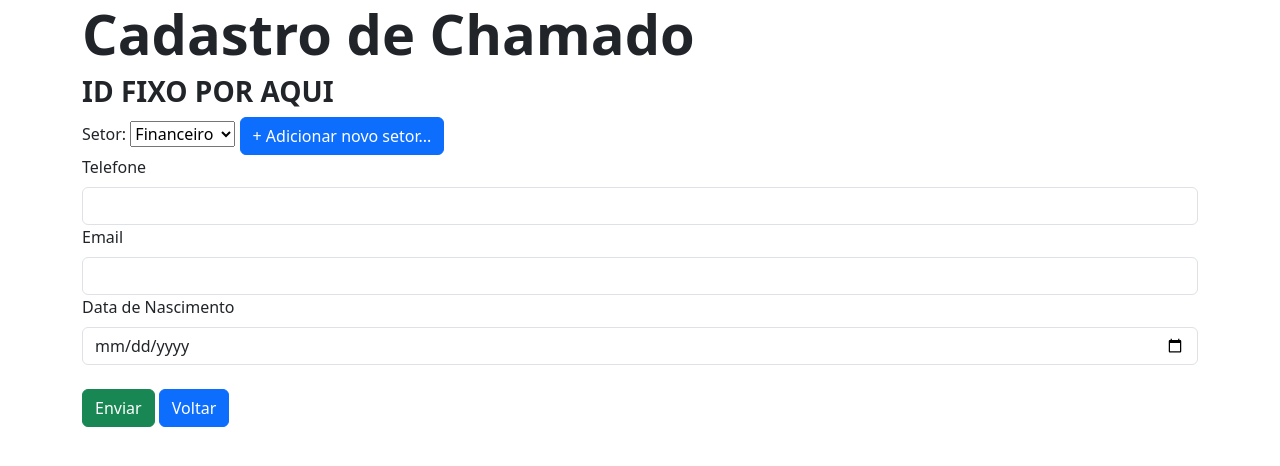
After one commit to Wadls/w5i_gerenciador_de_atendimentos, a PHP site: page /cadastro_chamado.php in a window 1280 px wide. The commit adds this page. Shown: the top 466 px of the page. Run offline with PHP 8.4, Linux system fonts and the light colour scheme.

Commit message:
Adicao da Pasta Dao, Objeto Setor, e modificacao de setores

```diff
--- /dev/null
+++ b/cadastro_chamado.php
@@ -0,0 +1,74 @@
+<!doctype html>
+<html lang="en">
+  <head>
+    <!-- Required meta tags -->
+    <meta charset="utf-8">
+    <meta name="viewport" content="width=device-width, initial-scale=1">
+
+    <!-- Bootstrap CSS -->
+    <link href="css/bootstrap.min.css" rel="stylesheet">
+    <?php
+        require_once __DIR__ . '/daos/setorDAO.php';
+
+        ?>
+
+    <title>Cadastro</title>
+  </head>
+  <body>
+    <div class= "container">
+        <div class= "row">
+            <div class= "column">
+                <h1 class="display-4 fw-bold">Cadastro de Chamado</h1>
+                <form action="cadastro_script.php" method="POST">
+                    <div class="form-group">
+                        <h3 class=" fw-bold" name="id-chamado"><?php echo"ID FIXO POR AQUI" ?></h3>
+                    </div>
+                    <div class="form-group">
+                        <label class="form-label">Setor: </label>
+                        <select name="frutas" id="frutas">
+                            <?php listar_setores($setores) ?>
+                        </select>
+                        <input
+                            type="button"
+                            class="btn btn-primary"
+                            value="+ Adicionar novo setor..."
+                            onclick="window.location.href='cadastro_setor.php';"
+                        />
+
+
+                    </div>
+                    <div class="form-group">
+                        <label for="telefone" class="form-label">Telefone</label>
+                        <input type="text" class="form-control" name="telefone">
+                    </div>
+                    <div class="form-group">
+                        <label for="email" class="form-label">Email</label>
+                        <input type="email" class="form-control" name="email">
+                    </div>
+                    <div class="form-group">
+                        <label for="data_nascimento" class="form-label">Data de Nascimento</label>
+                        <input type="date" class="form-control" name="data_nascimento">
+                    <br>
+                    </div>
+                    <div class="form-group">
+                        <button type="submit" class="btn btn-success">Enviar</button>    <!-- class= "btn btn-primary" -->
+                        <a href="pesquisa.php" class="btn btn-primary">Voltar</a>
+                    </div>
+                </form>
+
+            </div>
+        </div>
+    </div>
+
+    <!-- Optional JavaScript; choose one of the two! -->
+
+    <!-- Option 1: Bootstrap Bundle with Popper -->
+    <script src="https://cdn.jsdelivr.net/npm/bootstrap@5.0.2/dist/js/bootstrap.bundle.min.js" integrity="sha384-MrcW6ZMFYlzcLA8Nl+NtUVF0sA7MsXsP1UyJoMp4YLEuNSfAP+JcXn/tWtIaxVXM" crossorigin="anonymous"></script>
+
+    <!-- Option 2: Separate Popper and Bootstrap JS -->
+    <!--
+    <script src="https://cdn.jsdelivr.net/npm/@popperjs/core@2.9.2/dist/umd/popper.min.js" integrity="sha384-IQsoLXl5PILFhosVNubq5LC7Qb9DXgDA9i+tQ8Zj3iwWAwPtgFTxbJ8NT4GN1R8p" crossorigin="anonymous"></script>
+    <script src="https://cdn.jsdelivr.net/npm/bootstrap@5.0.2/dist/js/bootstrap.min.js" integrity="sha384-cVKIPhGWiC2Al4u+LWgxfKTRIcfu0JTxR+EQDz/bgldoEyl4H0zUF0QKbrJ0EcQF" crossorigin="anonymous"></script>
+    -->
+  </body>
+</html>
--- /dev/null
+++ b/daos/setorDAO.php
@@ -0,0 +1,10 @@
+<?php
+    $setores = ['Financeiro', 'Acadêmico', 'Interno'];
+        function listar_setores($lista) {
+            foreach($lista as $setor){
+                echo "<option value = $setor>$setor</option>";
+            }
+        } //Você Precisa transferir isso para aba de setores
+        function adicionar_setor(){
+            ;
+        }
--- a/index.php
+++ b/index.php
@@ -16,11 +16,11 @@
             <div class= "column">
                 <div class="p-5 mb-4 bg-light rounded-3">
                     <div class="container-fluid py-5">
-                        <h1 class="display-4 fw-bold">Cadatro_Php + Mysql</h1>
+                        <h1 class="display-4 fw-bold">Gerenciador de Atendimento</h1>
                         <p class="col-md-8 fs-4">Esse projeto têm como objetivo, gerenciar o fluxo de chamados de suporte ou solicitações internas, sem o uso de javascript, apenas <b>Hmtl, Php,Bootsrap e Mysql</b></p>
                         <hr class="my-4">
                         <p>Acesse as funções</p>
-                        <a href="cadastro.php"f class="btn btn-primary btn-lg" type="button">Criar Chamado<a>
+                        <a href="cadastro_chamado.php"f class="btn btn-primary btn-lg" type="button">Criar Chamado<a>
                         <a href="pesquisa.php"f class="btn btn-primary btn-lg" type="button">Pesquisa<a>
 
                     </div>
@@ -33,6 +33,5 @@
 
 
 
-
   </body>
 </html>
```
Also changed, not shown: Requisitos.txt (+9 -9 lines), cadastro_script.php (added, +49 -0 lines), cadastro_setor.php (added, +32 -0 lines), connect.php (added, +23 -0 lines), setor_script.php (added).
